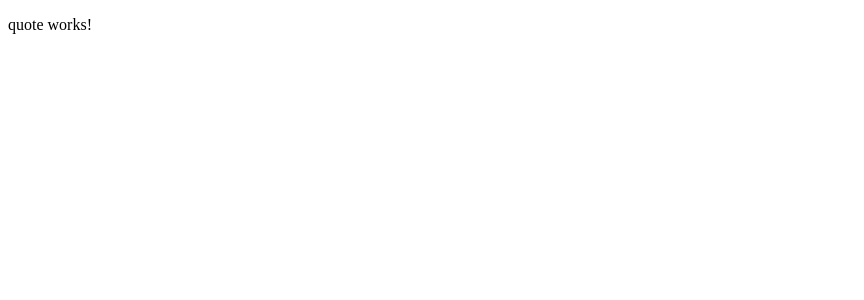
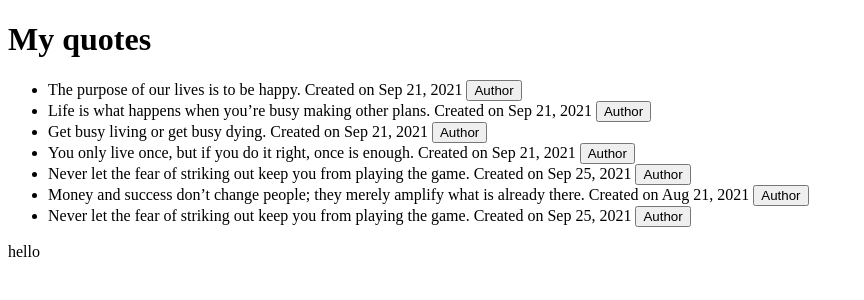
Before and after one commit to Tito-74/Quotes-App, an Angular app: page / in a window 1280 px wide. Shown: the top 300 px of the page, without its empty margins (0-864 px from the left). Built offline with nearby package versions, Linux system fonts and the light colour scheme.

Commit message:
adding values to quote component

```diff
--- a/src/app/app.component.ts
+++ b/src/app/app.component.ts
@@ -7,5 +7,5 @@ import { Quote } from './quote';
   styleUrls: ['./app.component.css']
 })
 export class AppComponent {
-  title = 'Quotes';
+  // title = 'Quotes';
 }
--- a/src/app/quote/quote.component.html
+++ b/src/app/quote/quote.component.html
@@ -1 +1,10 @@
-<p>quote works!</p>
+<div>
+    <h1>My quotes</h1>
+    <ul>
+      <li *ngFor='let quote of quotes;let i = index'>{{quote.quot}} Created on {{quote.completeDate|date}}
+        <button (click)='toggleDetails(i)'>Author</button>
+        <app-quote-detail *ngIf='quote.showAuthor'[quote] = 'quote' (isComplete) = 'deleteQuote($event,i)'></app-quote-detail>
+    </li>
+    </ul>
+    <p *ngIf='quotes.length > 5'>hello</p>
+  </div>
--- a/src/app/quote/quote.component.ts
+++ b/src/app/quote/quote.component.ts
@@ -1,4 +1,7 @@
+
 import { Component, OnInit } from '@angular/core';
+import { Quote } from '../quote';
+
 
 @Component({
   selector: 'app-quote',
@@ -6,10 +9,43 @@ import { Component, OnInit } from '@angular/core';
   styleUrls: ['./quote.component.css']
 })
 export class QuoteComponent implements OnInit {
+  quotes : Quote[]=[
+    new Quote(1,'The purpose of our lives is to be happy.','Will Smith',new Date(2021,8,21)),
+    new Quote(2,'Life is what happens when you’re busy making other plans.','Will Tito',new Date(2021,8,21)),
+    new Quote(3,'Get busy living or get busy dying.','Will Smith',new Date(2021,8,21)),
+    new Quote(4,'You only live once, but if you do it right, once is enough.','Will Tito',new Date(2021,8,21)),
+    new Quote(5,'Never let the fear of striking out keep you from playing the game.','Will Smith',new Date(2021,8,25)),
+    new Quote(6,'Money and success don’t change people; they merely amplify what is already there.','Will Tito',new Date()),
+    new Quote(7,'Never let the fear of striking out keep you from playing the game.','John Smith',new Date(2021,8,25)),
+  ];
 
+  toggleDetails(index){
+    this.quotes[index].showAuthor = !this.quotes[index].showAuthor;
+  }
+  deleteQuote(isComplete, index){
+    if (isComplete) {
+      this.quotes.splice(index,1);
+    }
+  }
   constructor() { }
 
   ngOnInit(): void {
   }
 
 }
+
+// import { Component, OnInit } from '@angular/core';
+
+// @Component({
+//   selector: 'app-quote',
+//   templateUrl: './quote.component.html',
+//   styleUrls: ['./quote.component.css']
+// })
+// export class QuoteComponent implements OnInit {
+
+//   constructor() { }
+
+//   ngOnInit(): void {
+//   }
+
+// }
```
